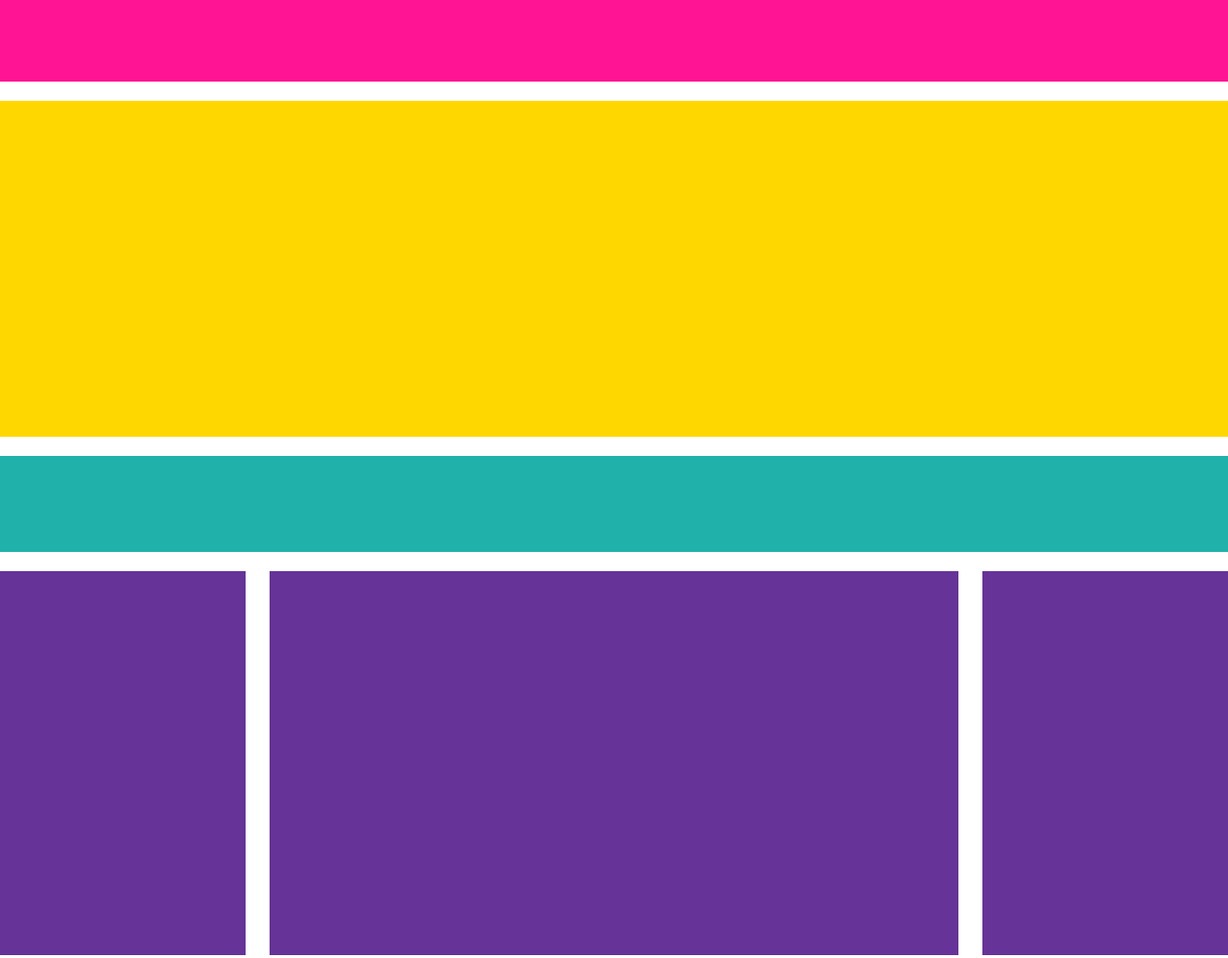
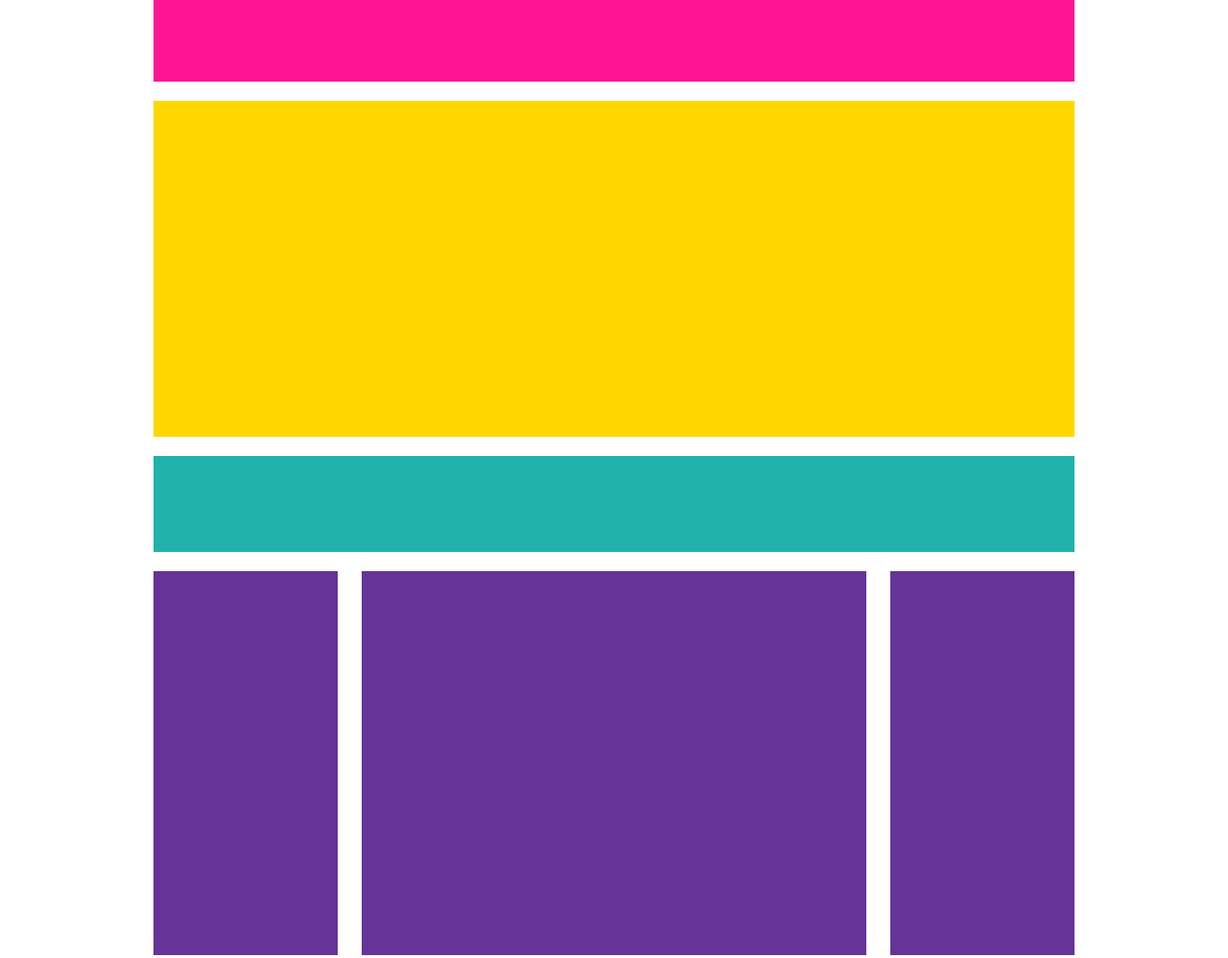
Before and after one commit to FrancescoSica16/htmlcss-struttura-wp, a plain HTML site: page index.html in a window 1280 px wide. Shown: the top 998 px of the page at 96% size. Drawn offline with Linux system fonts and the light colour scheme.

Commit message:
final- add container

```diff
--- a/css/style.css
+++ b/css/style.css
@@ -16,6 +16,12 @@ footer{
     height: 85px;
     background-color: indianred;
 }
+
+.container{
+    width: 75%;
+    margin: auto;
+}
+
 .clearfix::after{
     content: "";
     display: table;
@@ -34,7 +40,6 @@ footer{
 }
 
 .middle-column{
-    /* width: 40%; */
     height: 400px;
     background-color: rebeccapurple;
     margin: 0 25px;
--- a/index.html
+++ b/index.html
@@ -8,6 +8,7 @@
     <title>Struttura Wordpress</title>
 </head>
 <body>
+    <div class="container">
     <header>
         <section class="logo logo-text">
 
@@ -41,7 +42,7 @@
     <footer>
 
     </footer>
-
+    </div>
 </body>
 
 </html>
```
